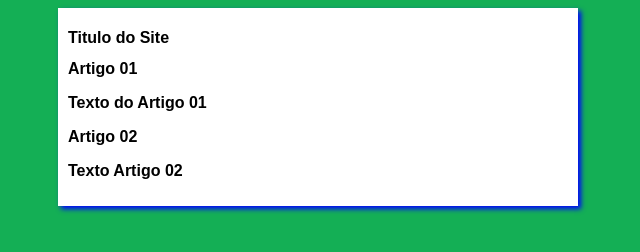
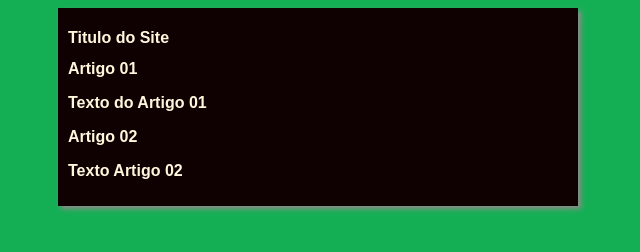
Before and after one commit to victorreis01/projeto-site, a plain HTML site: page index.html in a window 1280 px wide. Shown: the whole page, without its empty margins (322-962 px from the left). Drawn offline with Linux system fonts and the light colour scheme.

Commit message:
Update style.css

```diff
--- a/estilos/style.css
+++ b/estilos/style.css
@@ -1,6 +1,7 @@
 * {
     font-family: Arial, Helvetica, sans-serif;
     font-size: 16px;
+    color: cornsilk;
 
 }
 
@@ -9,10 +10,10 @@
 
       }
 main {
-    background-color: white;
+    background-color: rgb(15, 1, 1);
     width: 500px;
     margin: auto;
     padding: 10px;
-    box-shadow: 3px 3px 5px blue;
+    box-shadow: 3px 3px 5px rgb(145, 138, 138);
 
 }
```
